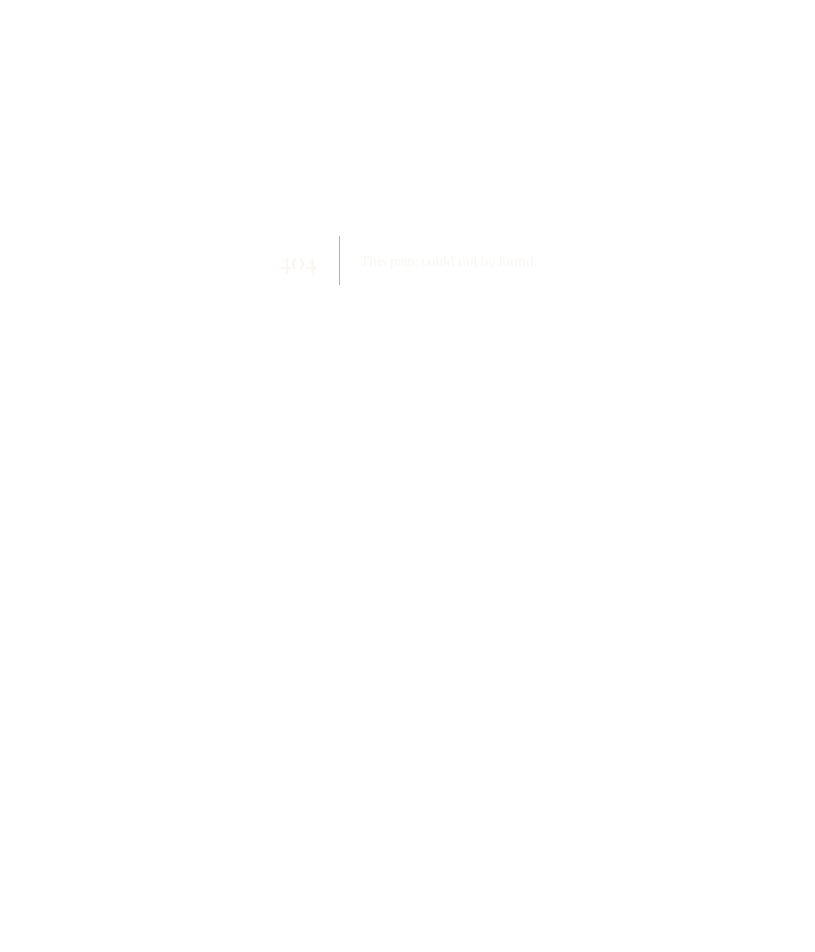
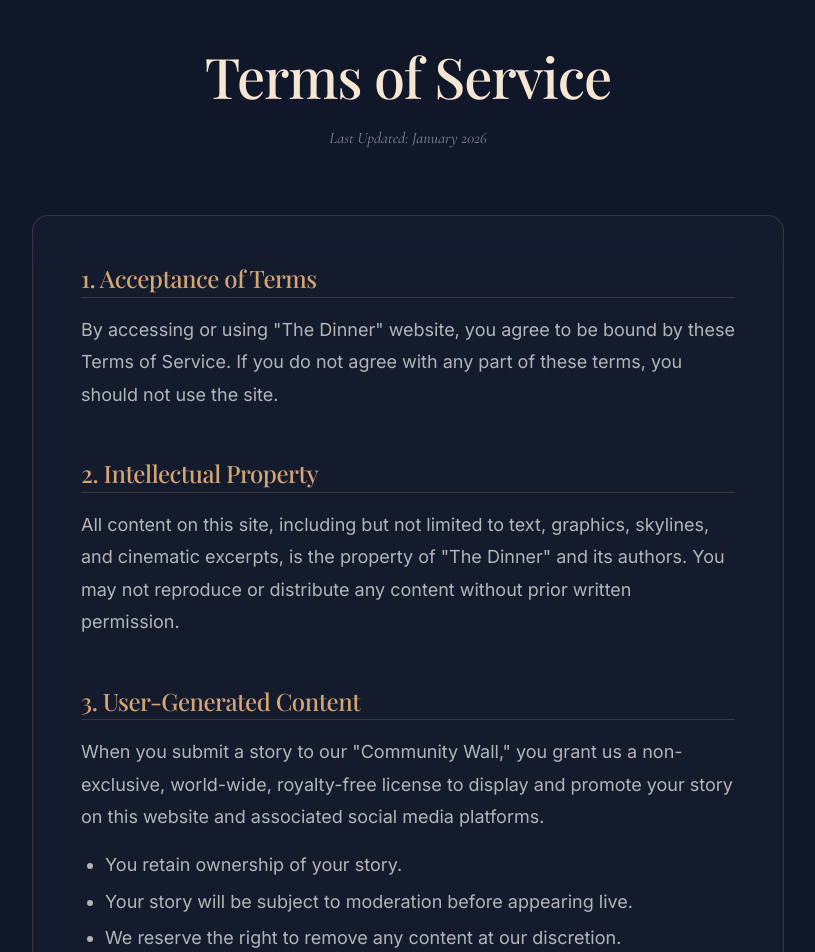
Before and after one commit to nfscars001/The-Dinner-Novel, a Next.js app: page /terms in a window 1280 px wide. Before the commit this address had no page. Shown: the part 140-1092 px from the top of the page, without its empty margins (232-1047 px from the left). Before the commit the page ends 800 px from the top, so only its background shows below. Built offline with nearby package versions, Linux system fonts and the light colour scheme; a web font is replaced by a local one.

Commit message:
feat: Add Terms of Service and Privacy Policy pages with shared styling.

```diff
--- /dev/null
+++ b/src/app/legal.module.css
@@ -0,0 +1,95 @@
+.page {
+    min-height: 100vh;
+    padding: calc(var(--space-section) + 80px) 0 var(--space-section);
+    background: var(--background-primary);
+    position: relative;
+}
+
+.container {
+    max-width: 800px;
+    margin: 0 auto;
+    padding: 0 var(--space-lg);
+}
+
+.header {
+    text-align: center;
+    margin-bottom: var(--space-3xl);
+}
+
+.title {
+    font-family: var(--font-serif);
+    font-size: var(--text-4xl);
+    color: var(--champagne-gold);
+    margin-bottom: var(--space-md);
+}
+
+.lastUpdated {
+    font-family: var(--font-accent);
+    font-style: italic;
+    color: var(--text-muted);
+    font-size: var(--text-sm);
+}
+
+.content {
+    background: rgba(255, 255, 255, 0.02);
+    backdrop-filter: blur(20px);
+    -webkit-backdrop-filter: blur(20px);
+    border: 1px solid var(--border-subtle);
+    border-radius: var(--radius-lg);
+    padding: var(--space-2xl);
+    line-height: 1.8;
+}
+
+.section {
+    margin-bottom: var(--space-2xl);
+}
+
+.sectionTitle {
+    font-family: var(--font-serif);
+    font-size: var(--text-xl);
+    color: var(--warm-amber);
+    margin-bottom: var(--space-md);
+    border-bottom: 1px solid var(--border-subtle);
+    padding-bottom: var(--space-xs);
+}
+
+.text {
+    color: var(--text-secondary);
+    margin-bottom: var(--space-md);
+}
+
+.list {
+    margin-bottom: var(--space-md);
+    padding-left: var(--space-lg);
+}
+
+.listItem {
+    color: var(--text-secondary);
+    margin-bottom: var(--space-xs);
+}
+
+.backHome {
+    display: inline-flex;
+    align-items: center;
+    gap: var(--space-sm);
+    margin-top: var(--space-3xl);
+    color: var(--champagne-gold);
+    font-family: var(--font-accent);
+    font-style: italic;
+    transition: all var(--transition-fast);
+}
+
+.backHome:hover {
+    color: var(--warm-amber);
+    transform: translateX(-5px);
+}
+
+@media (max-width: 768px) {
+    .content {
+        padding: var(--space-xl);
+    }
+
+    .title {
+        font-size: var(--text-3xl);
+    }
+}
--- /dev/null
+++ b/src/app/terms/page.tsx
@@ -0,0 +1,71 @@
+import Link from 'next/link';
+import styles from '../legal.module.css';
+
+export default function TermsPage() {
+    return (
+        <main className={styles.page}>
+            <div className={styles.container}>
+                <div className={styles.header}>
+                    <h1 className={styles.title}>Terms of Service</h1>
+                    <p className={styles.lastUpdated}>Last Updated: January 2026</p>
+                </div>
+
+                <div className={styles.content}>
+                    <section className={styles.section}>
+                        <h2 className={styles.sectionTitle}>1. Acceptance of Terms</h2>
+                        <p className={styles.text}>
+                            By accessing or using "The Dinner" website, you agree to be bound by these
+                            Terms of Service. If you do not agree with any part of these terms,
+                            you should not use the site.
+                        </p>
+                    </section>
+
+                    <section className={styles.section}>
+                        <h2 className={styles.sectionTitle}>2. Intellectual Property</h2>
+                        <p className={styles.text}>
+                            All content on this site, including but not limited to text, graphics,
+                            skylines, and cinematic excerpts, is the property of "The Dinner" and
+                            its authors. You may not reproduce or distribute any content without
+                            prior written permission.
+                        </p>
+                    </section>
+
+                    <section className={styles.section}>
+                        <h2 className={styles.sectionTitle}>3. User-Generated Content</h2>
+                        <p className={styles.text}>
+                            When you submit a story to our "Community Wall," you grant us a
+                            non-exclusive, world-wide, royalty-free license to display and
+                            promote your story on this website and associated social media platforms.
+                        </p>
+                        <ul className={styles.list}>
+                            <li className={styles.listItem}>You retain ownership of your story.</li>
+                            <li className={styles.listItem}>Your story will be subject to moderation before appearing live.</li>
+                            <li className={styles.listItem}>We reserve the right to remove any content at our discretion.</li>
+                        </ul>
+                    </section>
+
+                    <section className={styles.section}>
+                        <h2 className={styles.sectionTitle}>4. Community Conduct</h2>
+                        <p className={styles.text}>
+                            By using the interaction features of this site, you agree not to submit
+                            content that is offensive, defamatory, or violates the rights of third parties.
+                        </p>
+                    </section>
+
+                    <section className={styles.section}>
+                        <h2 className={styles.sectionTitle}>5. Disclaimers</h2>
+                        <p className={styles.text}>
+                            "The Dinner" cinematic experience is provided "as is." We are not
+                            responsible for any emotional distress or technical issues that
+                            may arise from using our site.
+                        </p>
+                    </section>
+
+                    <Link href="/" className={styles.backHome}>
+                        ← Back to the Story
+                    </Link>
+                </div>
+            </div>
+        </main>
+    );
+}
```
Also changed, not shown: src/app/privacy/page.tsx (added, +76 -0 lines).
